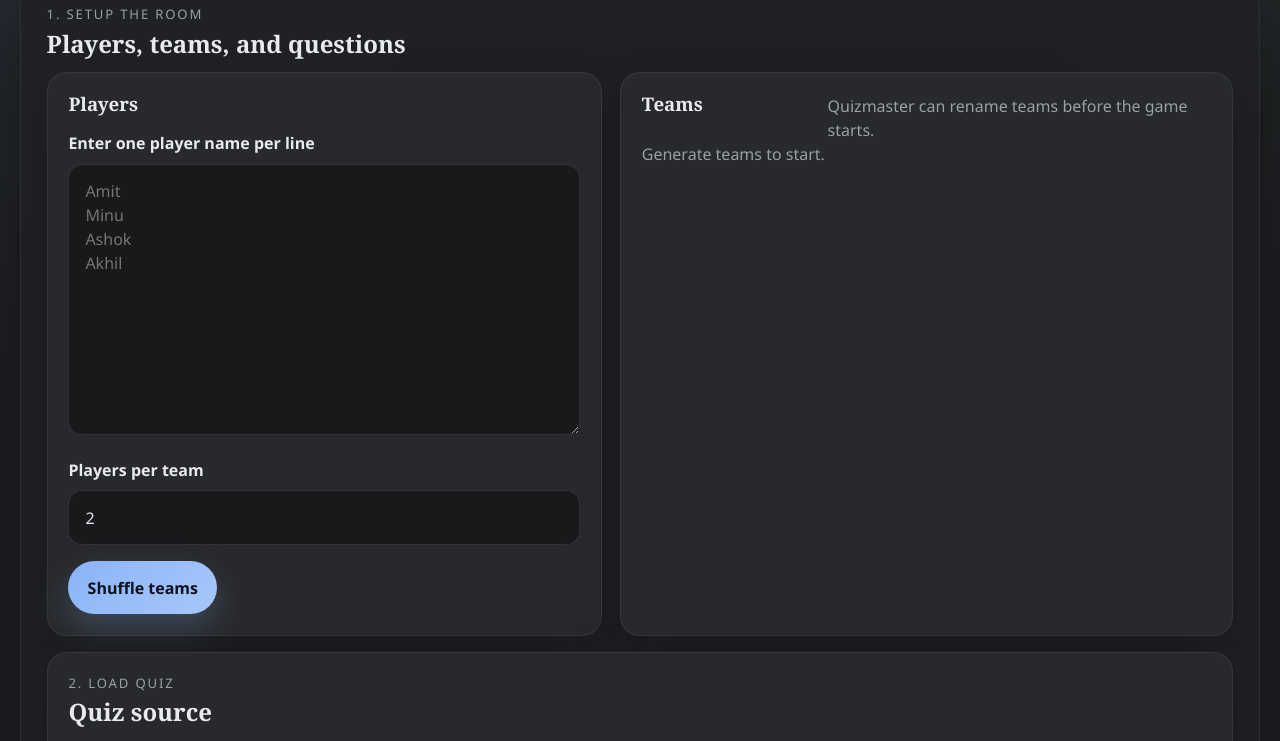
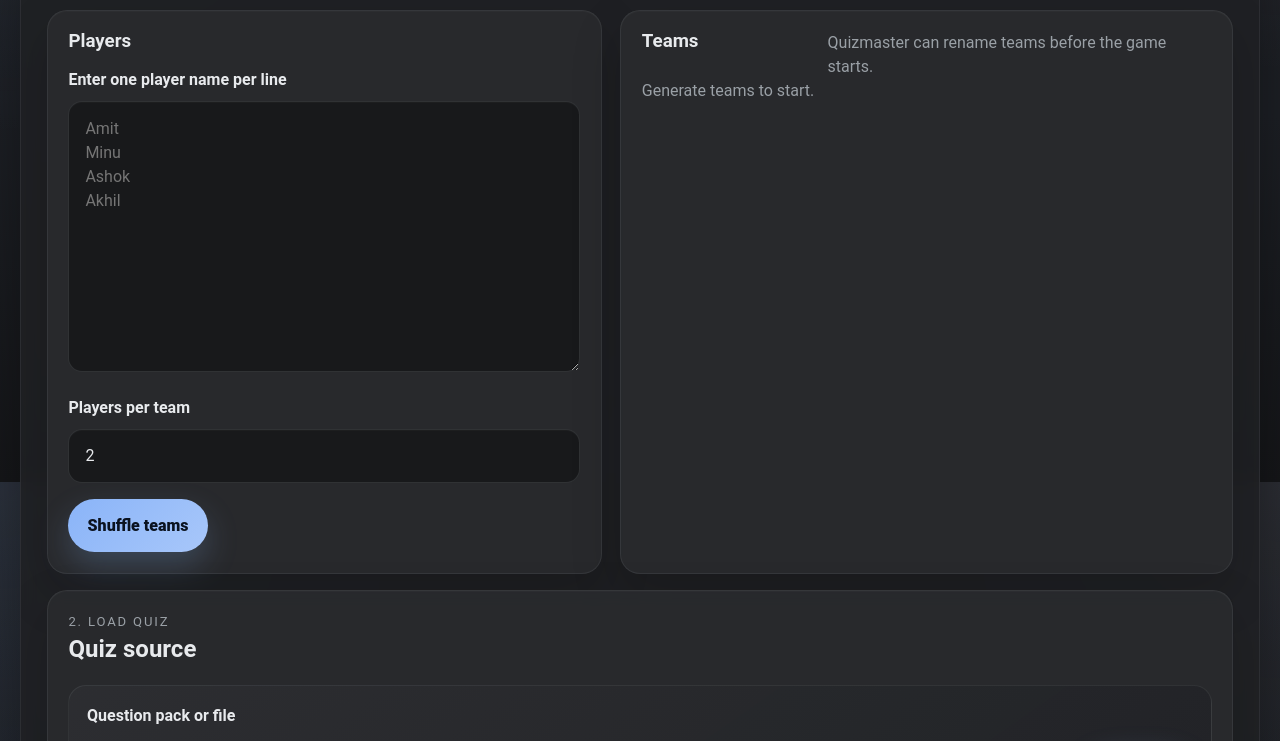
Before and after one commit to mayanksharma7/friends-quiz-night, a website: page index.html in a window 1280 px wide. Shown: the part 318-1059 px from the top of the page. Drawn offline with Linux system fonts and the light colour scheme.

Commit message:
Refine quiz theme with Google Sans styling

```diff
--- a/styles.css
+++ b/styles.css
@@ -15,30 +15,44 @@
   --danger-dark: #eb4f5c;
   --success-strong: #4be0a9;
   --success-dark: #1fb87c;
-  --accent: #81c995;
+  --accent: #c7d2fe;
   --gold: #ffd37a;
-  --success: #57efbe;
+  --success: #93c5fd;
   --shadow: 0 30px 90px rgba(0, 0, 0, 0.48);
   --radius-xl: 28px;
   --radius-lg: 20px;
   --radius-md: 14px;
+  --font-sans: "Google Sans", "Product Sans", "Roboto", "Segoe UI", system-ui,
+    -apple-system, BlinkMacSystemFont, sans-serif;
+  --font-display: "Google Sans Display", "Google Sans", "Product Sans", "Roboto",
+    "Segoe UI", system-ui, -apple-system, BlinkMacSystemFont, sans-serif;
+  --app-background:
+    radial-gradient(circle at top left, rgba(138, 180, 248, 0.14), transparent 30%),
+    radial-gradient(circle at top right, rgba(199, 210, 254, 0.09), transparent 26%),
+    radial-gradient(circle at 50% 120%, rgba(88, 101, 242, 0.1), transparent 42%),
+    linear-gradient(180deg, #202124 0%, #1f2228 54%, var(--bg-deep) 100%);
 }
 
 * {
   box-sizing: border-box;
 }
 
+html {
+  min-height: 100%;
+  background: var(--bg-deep);
+  overscroll-behavior-y: none;
+}
+
 body {
   margin: 0;
   min-height: 100vh;
-  font-family: "Avenir Next", "Segoe UI", sans-serif;
+  font-family: var(--font-sans);
   line-height: 1.5;
   color: var(--text);
-  background:
-    radial-gradient(circle at top left, rgba(138, 180, 248, 0.12), transparent 28%),
-    radial-gradient(circle at top right, rgba(129, 201, 149, 0.08), transparent 24%),
-    radial-gradient(circle at 50% 120%, rgba(60, 64, 67, 0.2), transparent 38%),
-    linear-gradient(180deg, #202124 0%, var(--bg) 55%, var(--bg-deep) 100%);
+  background: var(--app-background);
+  background-color: var(--bg-deep);
+  background-attachment: fixed;
+  overscroll-behavior-y: none;
 }
 
 button,
@@ -110,7 +124,8 @@ select:focus {
 .card h3,
 .question-card h3 {
   margin: 0;
-  font-family: Georgia, "Iowan Old Style", serif;
+  font-family: var(--font-display);
+  font-weight: 780;
   line-height: 1.08;
 }
 
@@ -947,7 +962,7 @@ select:focus {
 
 .sound-toggle-button.is-on .sound-toggle-knob {
   transform: translateX(1.03rem);
-  background: #ecfff5;
+  background: #edf6ff;
 }
 
 .sound-toggle-button.is-off {
```
